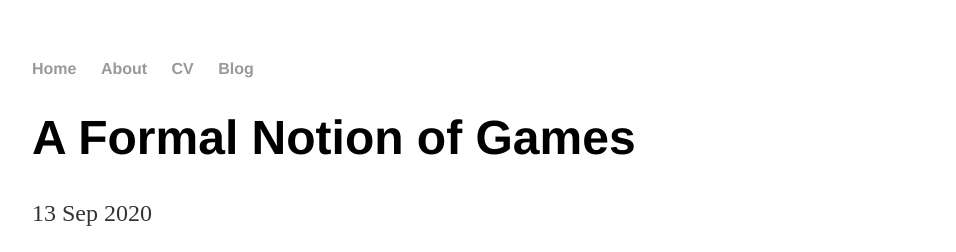
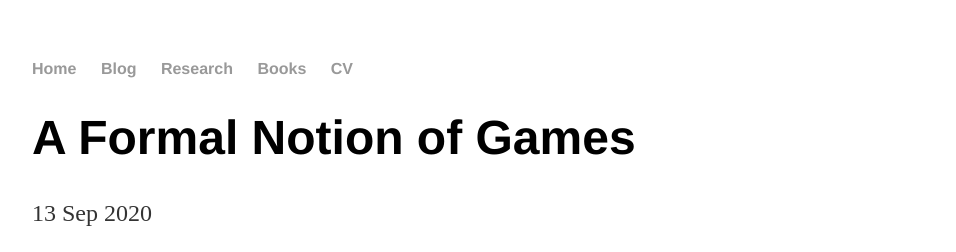
Before and after one commit to 12mre1/12mre1.github.io, a Jekyll site: the page built from _posts/2020-09-13-A-Formal-Notion-of-Games.md, in a window 1280 px wide and 900 px high. Shown: the top 252 px of the window, without its empty margins (160-1116 px from the left). Built offline with Jekyll 4.4.1, drawn with Linux system fonts in a browser that asks for light colours; some of the changed text lies outside the part shown.

Commit message:
Update default.html

```diff
--- a/_layouts/default.html
+++ b/_layouts/default.html
@@ -9,9 +9,10 @@
 			<nav>
 	    		<ul>
 	        		<li><a href="/">Home</a></li>
-		        	<li><a href="/about">About</a></li>
+				<li><a href="/blog">Blog</a></li>
+				<li><a href="/research">Research</a></li>
+		        	<li><a href="/books">Books</a></li>
 	        		<li><a href="/cv">CV</a></li>
-	        		<li><a href="/blog">Blog</a></li>
 	    		</ul>
 			</nav>
 			<div class="container">
```
Also changed, not shown: other parts of _layouts/default.html (+2 -2 lines).
